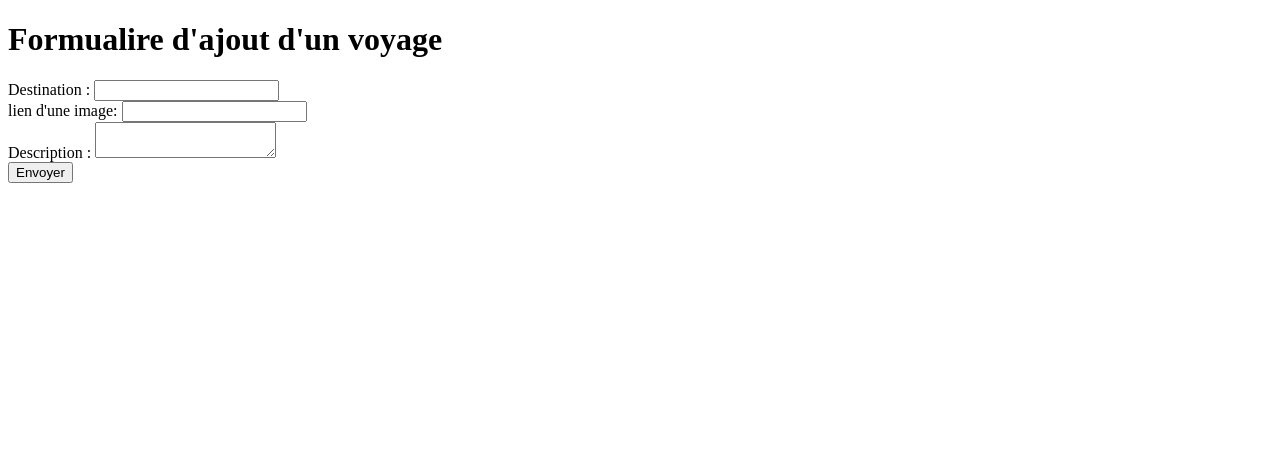
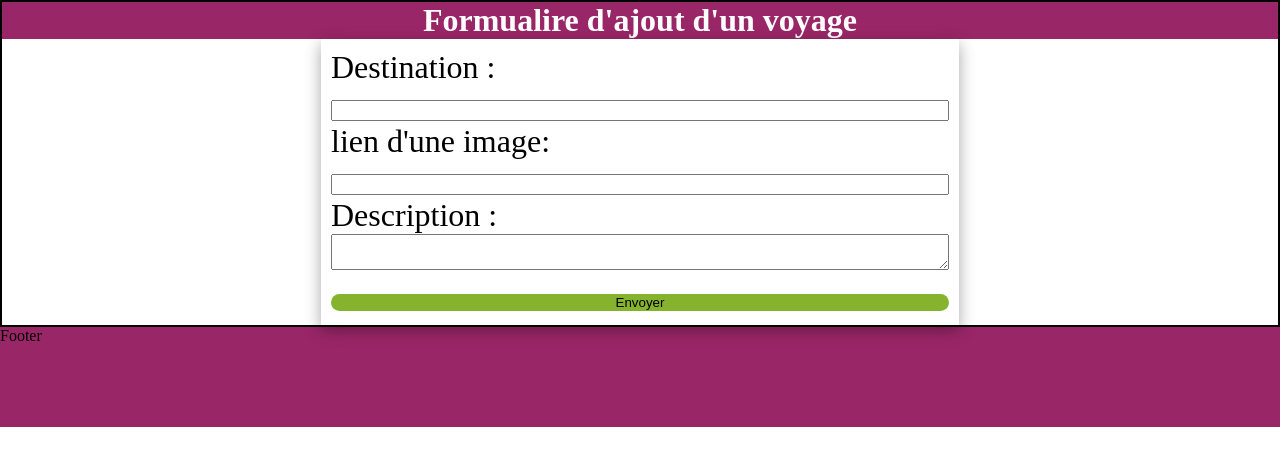
Before and after one commit to raphael57410/travel-list, a website with bundled scripts: page src/pages/travelForm.html in a window 1280 px wide. Built offline with nearby package versions, Linux system fonts and the light colour scheme.

Commit message:
:lipstick: css des pages

```diff
--- a/server/index.js
+++ b/server/index.js
@@ -26,6 +26,10 @@ app.get('/formulaire', (req, res) => {
     res.sendFile(path.join(__dirname, distDir, 'travelForm.html'));
 });
 
+app.get('/listTravel', (req, res) => {
+    res.send(Liste);
+});
+
 app.post('/addTravel', (req, res) => {
     res.send('Ajouter');
 });
--- a/src/assets/css/list.css
+++ b/src/assets/css/list.css
@@ -1,19 +1,34 @@
+@import './root.css';
+
 * {
     margin: 0;
     box-sizing: border-box;
 }
 
+#root{
+    display: flex;
+    flex-direction: column;
+    align-items: center;
+    justify-content: center;
+}
+
 h1 {
+    color: white;
+    background-color: var(--primary-color);
     text-align: center;
+    width: 100%;
+    margin: 10px;
 }
 
 ul {
     display: grid;
     grid-template-columns: 1fr 1fr;
+    width: 50%;
     column-gap: 10px;
     row-gap: 15px;
     justify-items: center;
-    border: 2px solid black;
+    border-radius: 10px;
+    box-shadow: var(--box-shadow);
 }
 
 li {
@@ -28,3 +43,9 @@ img {
     width: 100px;
     margin: 5px;
 }
+
+footer {
+    width: 100%;
+    height: 100px;
+    background-color: var(--primary-color);
+}
--- /dev/null
+++ b/src/assets/css/root.css
@@ -0,0 +1,5 @@
+:root {
+    --primary-color: #992667;
+    --secondary-color: #86B32D;
+    --box-shadow: rgba(0, 0, 0, 0.35) 0px 5px 15px;
+}
--- a/src/assets/css/travelForm.css
+++ b/src/assets/css/travelForm.css
@@ -0,0 +1,58 @@
+@import './root.css';
+
+* {
+    margin: 0;
+    box-sizing: border-box;
+}
+
+#root {
+    display: flex;
+    flex-wrap: wrap;
+    align-items: center;
+    justify-content: center;
+    border: 2px solid black;
+
+}
+
+h1 {
+    background-color: var(--primary-color);
+    text-align: center;
+    width: 100%;
+    color: white;
+}
+
+form {
+    width: 50%;
+    padding: 10px;
+    text-align: start;
+    font-size: 2em;
+    box-shadow: var(--box-shadow);
+
+}
+
+input {
+    width: 100%;
+}
+
+textarea {
+    width: 100%;
+
+}
+
+button {
+    width: 100%;
+    border-radius: 10px;
+    border: none;
+    background-color: var(--secondary-color);
+}
+
+button:hover{
+   cursor: pointer;
+   box-shadow: var(--box-shadow);
+}
+
+footer {
+    width: 100%;
+    height: 100px;
+    background-color: var(--primary-color);
+}
--- a/src/pages/travelForm.html
+++ b/src/pages/travelForm.html
@@ -28,6 +28,7 @@
             <button type="submit">Envoyer</button>
         </form>
     </main>
+    <footer>Footer</footer>
     <script type="module" src="../assets/script/index.js"></script>
 </body>
 
```
Also changed, not shown: src/pages/listTravel.html (+1 -0 lines).
